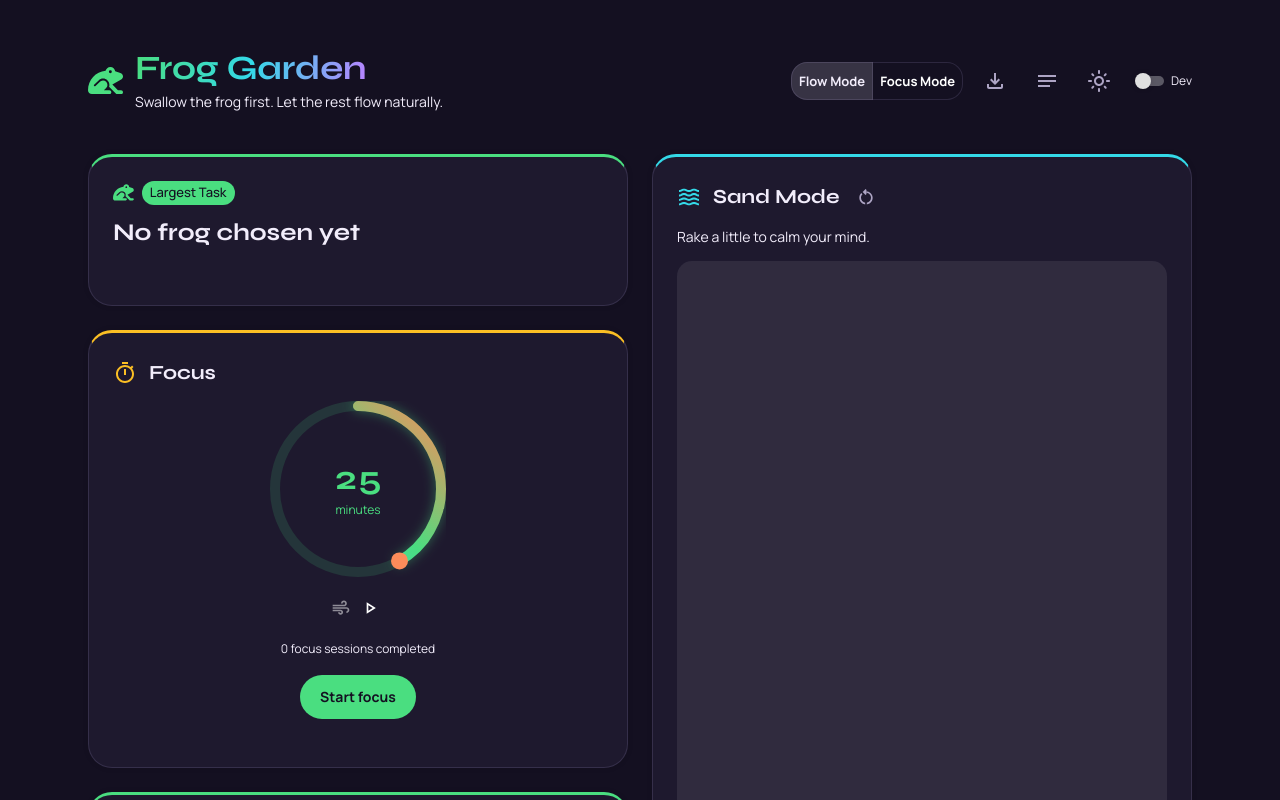
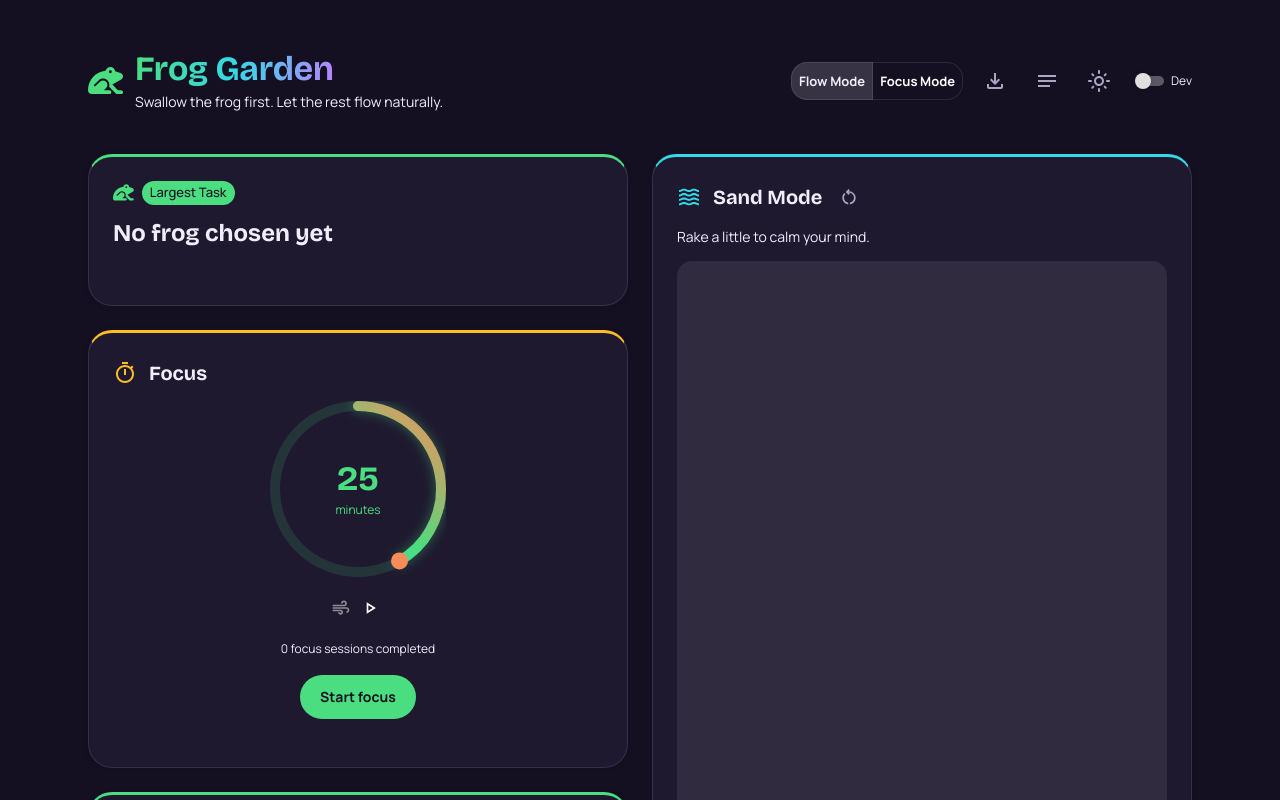
Before and after one commit to twknab/zen-frog-todo, a Next.js app: page / in a window 1280 px wide. Built offline with nearby package versions, Linux system fonts and the light colour scheme; what @mui/material-nextjs would draw is missing.

Commit message:
Swap Syne for Bricolage Grotesque on headings
Syne's wide/extended proportions were reading as horizontally skewed; Bricolage keeps the bold vibe without the stretch, and tracking is eased to match.

Co-authored-by: Cursor <cursoragent@cursor.com>

```diff
--- a/src/theme/fonts.ts
+++ b/src/theme/fonts.ts
@@ -1,9 +1,9 @@
-import { Manrope, Syne } from "next/font/google";
+import { Bricolage_Grotesque, Manrope } from "next/font/google";
 
 /**
  * Body: Manrope — clean, modern, highly legible (kept for readability).
- * Heading: Syne — a quirky, wide, design-forward display face with a
- * psychedelic-modern art vibe, for bold and distinctive headings.
+ * Heading: Bricolage Grotesque — quirky, condensed-leaning display with
+ * real personality (cool without Syne's wide/stretched glyph proportions).
  * (Experiment branch — see the bold/brighter theme exploration.)
  */
 export const zenBodyFont = Manrope({
@@ -12,7 +12,7 @@ export const zenBodyFont = Manrope({
   display: "swap",
 });
 
-export const zenHeadingFont = Syne({
+export const zenHeadingFont = Bricolage_Grotesque({
   weight: ["600", "700", "800"],
   subsets: ["latin"],
   display: "swap",
--- a/src/theme/theme.ts
+++ b/src/theme/theme.ts
@@ -125,10 +125,12 @@ export function createZenTheme(mode: ColorMode): Theme {
     shadows: buildZenShadows(mode),
     typography: {
       fontFamily: bodyFontFamily,
-      h1: { fontFamily: headingFontFamily, fontWeight: 800, letterSpacing: -0.5 },
-      h2: { fontFamily: headingFontFamily, fontWeight: 800, letterSpacing: -0.3 },
+      // Mild tracking only — Syne + tight negative spacing was part of the
+      // "horizontally skewed" feel; Bricolage doesn't need the squeeze.
+      h1: { fontFamily: headingFontFamily, fontWeight: 800, letterSpacing: -0.2 },
+      h2: { fontFamily: headingFontFamily, fontWeight: 800, letterSpacing: -0.15 },
       h3: { fontFamily: headingFontFamily, fontWeight: 700 },
-      h4: { fontFamily: headingFontFamily, fontWeight: 700, letterSpacing: -0.2 },
+      h4: { fontFamily: headingFontFamily, fontWeight: 700, letterSpacing: -0.1 },
       h5: { fontFamily: headingFontFamily, fontWeight: 700 },
       h6: { fontFamily: headingFontFamily, fontWeight: 700 },
       body1: { lineHeight: 1.7 },
```
